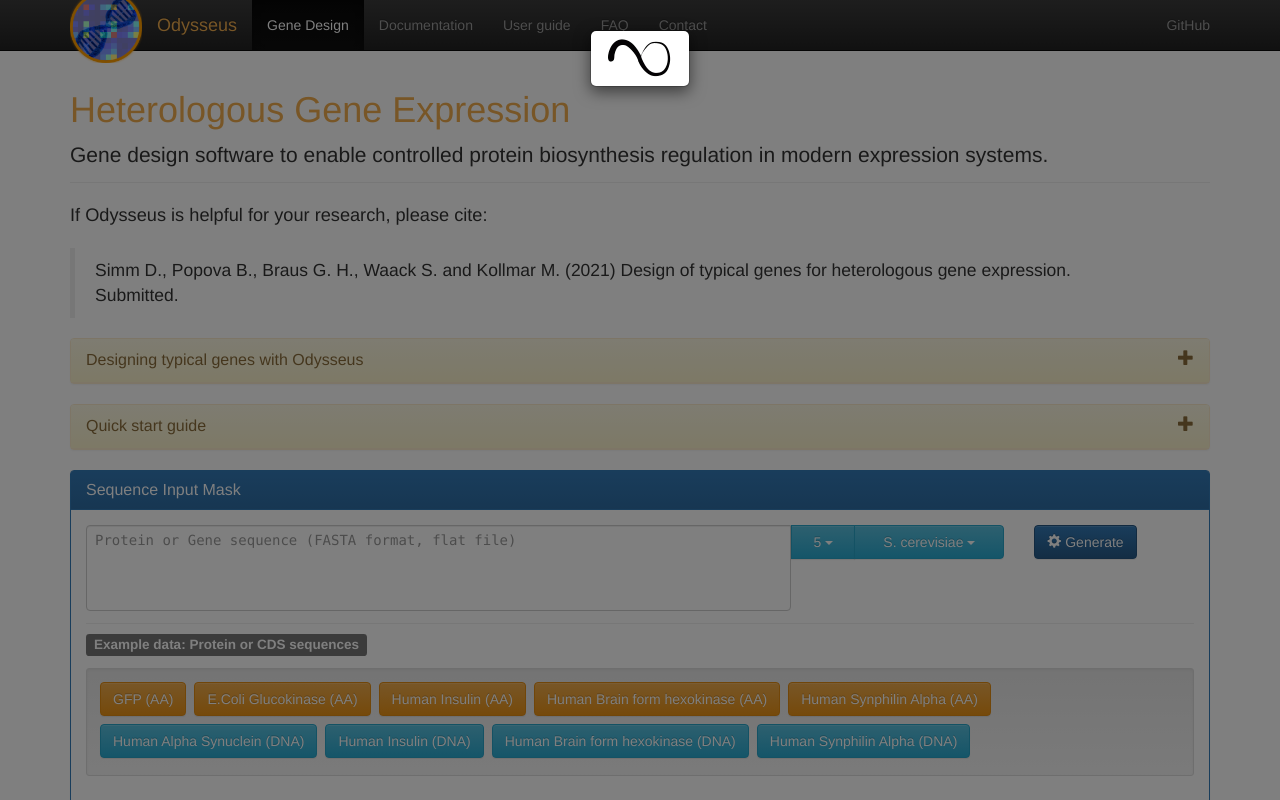
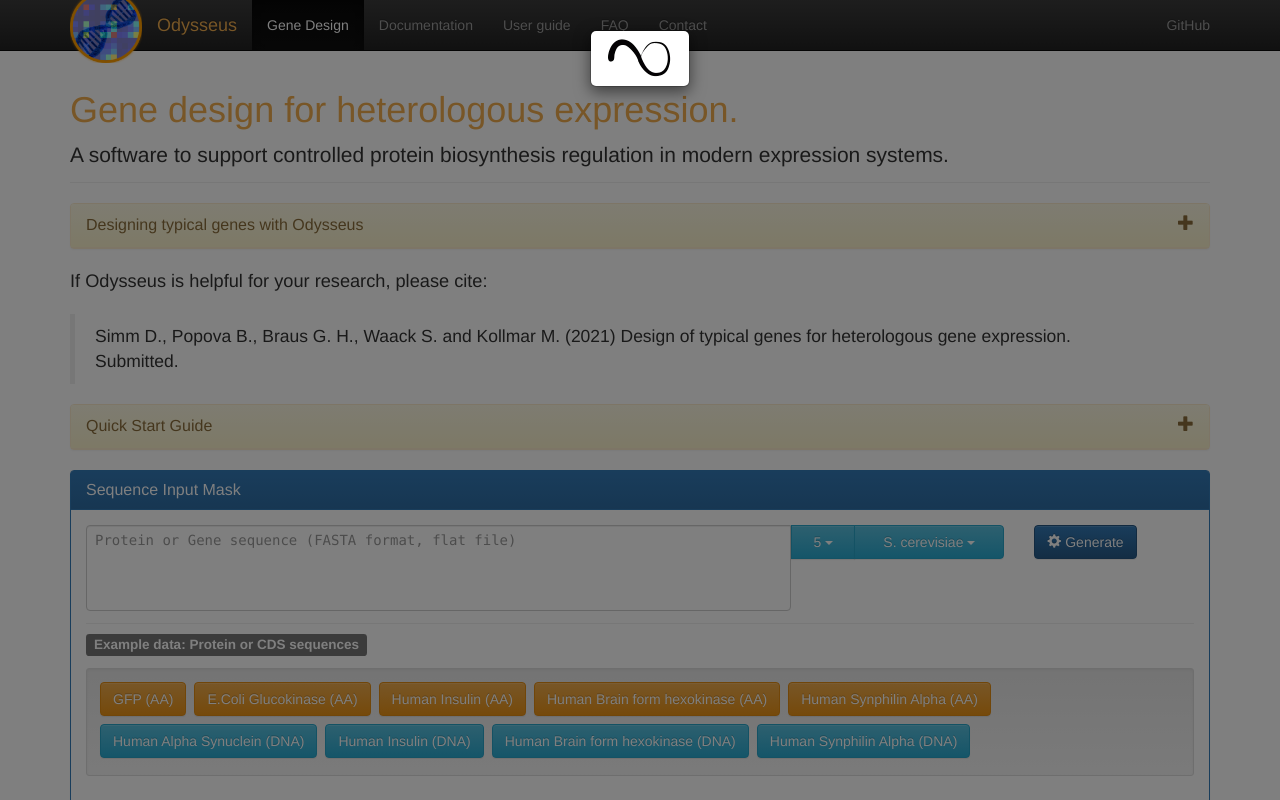
Before and after one commit to dsimm/Odysseus, a Flask app: page / in a window 1280 px wide. Run offline with Flask 2, Linux system fonts and the light colour scheme; data that the repository does not hold is empty; some libraries are stand-ins or nearby versions.

Commit message:
Update project README and information

```diff
--- a/docker-compose.yml
+++ b/docker-compose.yml
@@ -5,9 +5,10 @@
     build: .
     image: odysseus_standalone
     container_name: odysseus
+    # Keep container running
     # command: tail -f /dev/null
-    command: ./start_webserver.sh
-    # Run Flask webserver in foreground
+    # Run Flask web-server in foreground
+    command: ./install_run.sh
     # restart: always
     env_file:
       - .odysseus.env
--- a/web/templates/_heprex_gui.html
+++ b/web/templates/_heprex_gui.html
@@ -2,12 +2,50 @@
 {% block body %}
 
         <div class="page-header">
-            <h1><span style="color: #f0ad4e;">Heterologous Gene Expression</span></h1>
+            <h1><span style="color: #f0ad4e;">Gene design for heterologous expression.</span></h1>
             <div class="lead" style="margin-bottom: 4px;">
-                Gene design software to enable controlled protein biosynthesis regulation in modern expression systems.
+                A software to support controlled protein biosynthesis regulation in modern expression systems.
             </div>
         </div>
 
+        <!-- Info boxes -->
+        <div class="panel panel-warning">
+            <div class="panel-heading panel-title" onclick="$(this).next('.panel-body').slideToggle(); $(this).children().toggleClass('glyphicon glyphicon-plus').toggleClass('glyphicon glyphicon-minus');">
+                Designing typical genes with Odysseus  <span class="glyphicon glyphicon-plus" aria-hidden="true" style="float: right;"></span>
+            </div>
+            <div class="panel-body" style="display: none;" >
+                <p class="lead lead-small" style="text-align: justify;">
+                    <abbr title="attribute">Odysseus</abbr> is a software for the design of typical protein-coding sequences for heterologous expression applications in common model organisms. The software realizes a probabilistic approach based on Markov models, that is highly configurable and can be trained with genomic data sets to learn the specific characteristics of common expression systems, such as <em>S. cerevisiae</em>, <em>E. coli</em>, <em>A. thaliana</em> or other.
+                </p>
+                <p class="lead lead-small" style="text-align: justify;">
+                    For the profile generation, besides whole genome data sets also reduced subsets can be used, that are for instance restricted to low or high abundant proteins or protein classes with specific functional roles. Based on these trained profiles, the gene design software enables the user to generate a set of synonymous CDS sequences, for a given gene or protein sequence, all with the same level of typicity with respect to the preset profile.
+                </p>
+                <p class="lead lead-small" style="text-align: justify; ">
+                    Typical genes showed to be well suited for the controlled regulation of the heterologous expression of proteins in such a way that a controlled decrease or increase in the rate of expression can be achieved. For detailed information with insights into an examplary expression study of <em>GFP</em> and <em>human alpha-synuclein (AD)</em> in yeast (<em>S. cerevisiae</em>), see our new publication referenced below or the <a href="/documentation">Documentation</a> and <a href="/faqs">FAQs</a>.
+                </p>
+
+                <p class="lead lead-small" style="font-weight: 400">Software Features:</p>
+                <dl class="row lead lead-smaller">
+                    <dt class="col-sm-3" style="font-weight: 400">Profiles</dt>
+                    <dd class="col-sm-9">
+                        <p>Choose out of pre-trained profiles for common model organisms.</p>
+                        <p>Customize profiles dynamically by protein classes, functions or abundance (<a href="https://pax-db.org/" target="_blank">PaxDB</a>).</p>
+                    </dd>
+                    <dt class="col-sm-3" style="font-weight: 400">Filtering and Exclusion</dt>
+                    <dd class="col-sm-9">
+                        <p>Recognition and cleavage sites of restriction enzymes (site-types, commercial usage from <a href="http://rebase.neb.com/rebase/rebase.html" target="_blank">REBASE</a>).</p>
+                        <p>Stability levels predicted by RNAFold (<a href="https://www.tbi.univie.ac.at/RNA/" target="_blank">ViennaRNA</a>).</p>
+                    </dd>
+                    <dt class="col-sm-3" style="font-weight: 400">Regulate expression levels</dt>
+                    <dd class="col-sm-9">
+                        <p>Optimize the amounts of synthesized protein products e.g. for biopharmaceutical applications.</p>
+                        <p>Avoid toxic effects by overexpressing proteins in expression systems.</p>
+                    </dd>
+                </dl>
+            </div>
+        </div>
+
+        <!-- Citation -->
         <p class="lead lead-small">If Odysseus is helpful for your research, please cite:</p>
         <blockquote cite="https://doi.org/10.1093/bioinformatics/btu700">
             <p>Simm D., Popova B., Braus G. H., Waack S. and Kollmar M. (2021) Design of typical genes for heterologous gene expression.<br>
@@ -16,46 +54,12 @@
 {#                Nucleic Acids Research, Volume 49, Issue 12, 9 July 2021, Pages 6804–6816. <cite><img src="http://www.doi.org/img/Logo_TM.png" alt="DOI_disc_logo" width="16" height="16"> - <a href="https://doi.org/10.1093/nar/gkab493" target="_blank">10.1093/nar/gkab493</a></cite>#}
             </p>
         </blockquote>
+        <!-- Citation -->
 
-        <div class="panel panel-warning">
-            <div class="panel-heading panel-title" onclick="$(this).next('.panel-body').slideToggle(); $(this).children().toggleClass('glyphicon glyphicon-plus').toggleClass('glyphicon glyphicon-minus');">
-                Designing typical genes with Odysseus  <span class="glyphicon glyphicon-plus" aria-hidden="true" style="float: right;"></span>
-            </div>
-            <div class="panel-body" style="display: none;" >
-                <p class="lead lead-small" style="text-align: justify;">
-                    <abbr title="attribute">Odysseus</abbr> is a software for the design of typical protein-coding sequences for heterologous expression applications in common model organisms. The software realizes a probabilistic approach based on Markov models, that is highly configurable and can be trained with genomic data sets to learn the genetic characteristics of common expression systems, such as <em>S. cerevisiae</em>, <em>E. coli</em> or other.
-                </p>
-                <p class="lead lead-small" style="text-align: justify;">
-                    For the profile generation, besides whole genome data sets also reduced subsets can be used, that are for instance restricted to low or high abundant proteins or protein classes with specific functional roles. Based on these trained profiles, the gene design software enables the user to generate a set of synonymous CDS sequences for a given gene or protein sequence, all with the same level of typicity with respect to the chosen profile.
-                </p>
-                <p class="lead lead-small" style="text-align: justify; ">
-                    Typical genes are well suited for a controlled regulation of the heterologous expression of proteins. For detailed information with insights into an examplary expression study of <em>GFP</em> and <em>alpha-synuclein</em> in yeast (<em>S. cerevisiae</em>), see our new publication referenced below or the <a href="/documentation">Documentation</a> and <a href="/faqs">FAQs</a>.
-                </p>
-
-                <p class="lead lead-small" style="font-weight: 400">Software Features:</p>
-                <dl class="row lead lead-smaller">
-                    <dt class="col-sm-3" style="font-weight: 400">Profiles</dt>
-                    <dd class="col-sm-9">
-                        <p>Choose pre-calculated profiles for common model organisms</p>
-                        <p>Customize dynamically by protein classes, functions or abundance (<a href="https://pax-db.org/" target="_blank">PaxDB</a>)</p>
-                    </dd>
-                    <dt class="col-sm-3" style="font-weight: 400">Filtering and Exclusion</dt>
-                    <dd class="col-sm-9">
-                        <p>Restriction Sites of commercial or all enzymes (<a href="http://rebase.neb.com/rebase/rebase.html" target="_blank">REBASE</a>)</p>
-                        <p>Stability level predicted by RNAFold (<a href="https://www.tbi.univie.ac.at/RNA/" target="_blank">ViennaRNA</a>)</p>
-                    </dd>
-                    <dt class="col-sm-3" style="font-weight: 400">Regulate expression levels</dt>
-                    <dd class="col-sm-9">
-                        <p>Avoid toxic effects by overexpresing proteins in the expression system</p>
-                        <p>Optimize the amounts of synthesized protein products for biopharmaceutical applications</p>
-                    </dd>
-                </dl>
-            </div>
-        </div>
 
         <div class="panel panel-warning">
         <div class="panel-heading panel-title" onclick="$(this).next('.panel-body').slideToggle(); $(this).children().toggleClass('glyphicon glyphicon-plus').toggleClass('glyphicon glyphicon-minus');">
-            Quick start guide  <span class="glyphicon glyphicon-plus" aria-hidden="true" style="float: right;"></span>
+            Quick Start Guide  <span class="glyphicon glyphicon-plus" aria-hidden="true" style="float: right;"></span>
         </div>
         <div class="panel-body" style="display: none;" >
             <p class="lead lead-small" style="text-align: justify;">
@@ -64,25 +68,27 @@
                     <dd class="col-sm-9">
                         <p>Paste the sequence information of the protein or gene of your interest in the <em>input mask</em>.</p>
                         <p>Choose the number of modified sequences to be generated.</p>
-                        <p>Select a pre-calculated profile for the adaptation to a model organism and generate.</p>
+                        <p>Select a pre-trained profile for the adaptation to a model organism and press Generate.</p>
                     </dd>
                     <dt class="col-sm-3" style="font-weight: 400">2. Step: Detailed configuration (optional)</dt>
                     <dd class="col-sm-9">
-                        <p>Filter resulting synonymous gene sequences for certain restriction sites or RNA stability level (<em>MFE</em>) </p>
-                        <p>Dynamically create a custom profile with different CU weighting or by restricting protein subsets on abundancy or functional classes.</p>
+                        <p>Filter resulting synonymous gene sequences for certain restriction sites or RNA stability levels (<em>MFE</em>).</p>
+                        <p>Dynamically create a custom profile with alternative codon-usage weighting or by restricting the host genome data to protein subsets with specified abundancies or functional classes.</p>
                     </dd>
                     <dt class="col-sm-3" style="font-weight: 400">3. Step: Inspect generated synonymous gene sequences</dt>
                     <dd class="col-sm-9">
-                        <p>Compare DNA sequence suggestions by functional alignments (plain, amino acids, codon differences)</p>
-                        <p>Inspect single gene information such as sequence statistics, RNA stability and structure or Base pairing sites</p>
-                        <p>Control profile information of model and suggestions</p>
+                        <p>Compare DNA sequence suggestions by functional alignments (plain, amino acids, codon differences).</p>
+                        <p>Inspect single gene information such as sequence statistics, RNA stability and structure or base pairing sites.</p>
+                        <p>Control the profile information of the model and the suggested genes (codon-usage heatmaps and tables).</p>
                     </dd>
                 </dl>
             </p>
         </div>
         </div>
+        <!-- Info boxes -->
 
-        <!-- Form section -->
+
+        <!-- Application forms -->
           <div class="panel panel-primary">
             <div class="panel-heading"><h3 class="panel-title">Sequence Input Mask</h3></div>
             <div class="panel-body">
```
Also changed, not shown: README.md, 2 other files.
